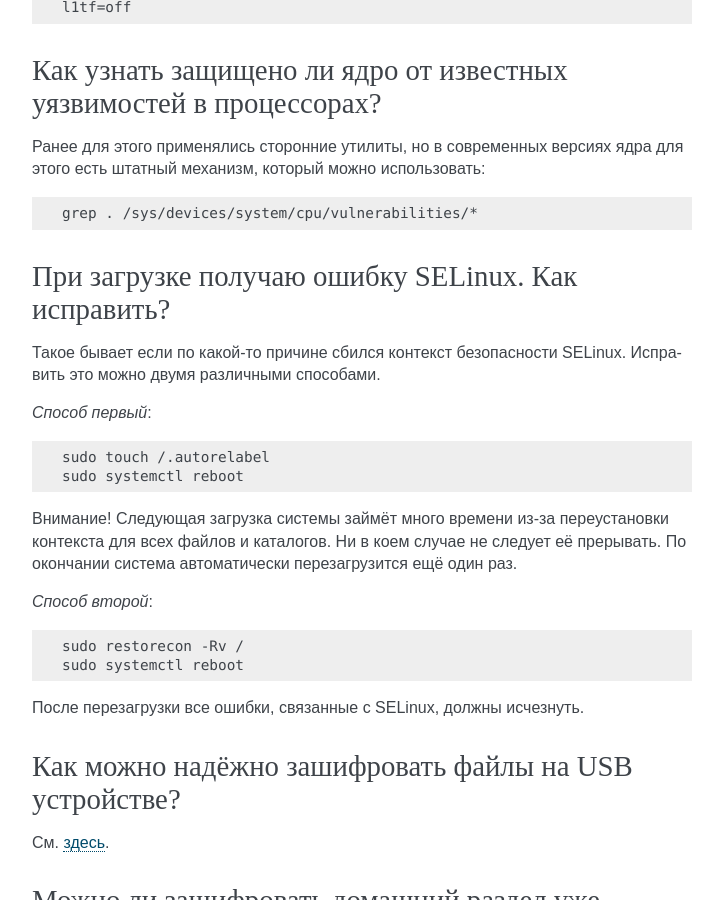
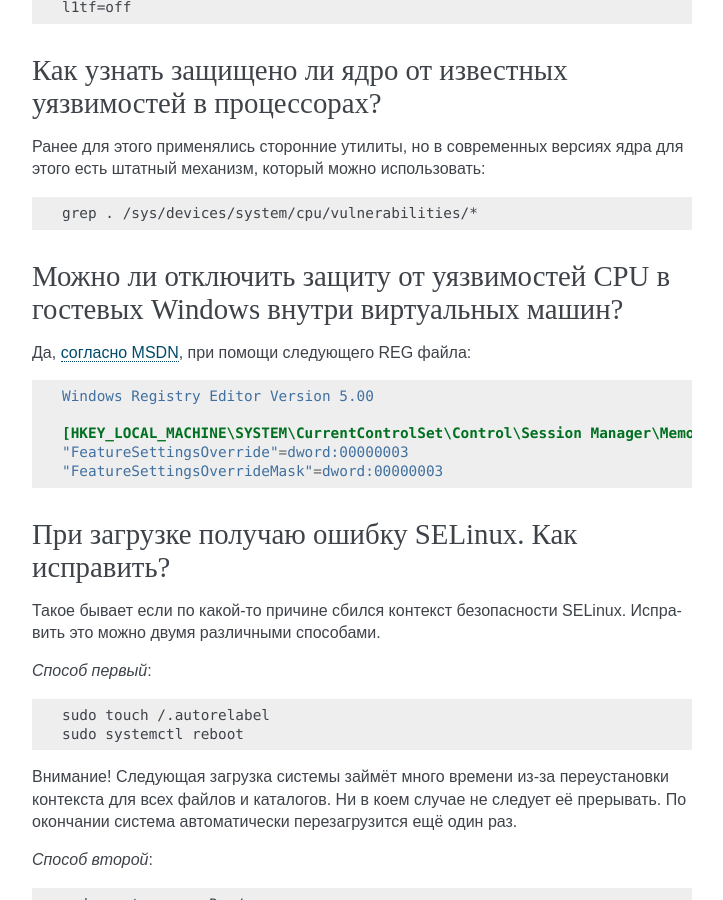
Before and after one commit to RussianFedora/FAQ, a Sphinx documentation site: the page built from source/security.rst, in a window 1280 px wide and 900 px high, scrolled down 5305 px. Shown: the whole window, without its empty margins (388-1111 px from the left). Built offline with Sphinx 7.4.7, drawn with Linux system fonts in a browser that asks for light colours; some of the changed text lies outside the part shown.

Commit message:
Added question about disabling CPU mitigations in Windows guests.

```diff
--- a/source/security.rst
+++ b/source/security.rst
@@ -330,6 +330,22 @@ KPTI - это новый механизм ядра, направленный н
 .. code-block:: bash
 
     grep . /sys/devices/system/cpu/vulnerabilities/*
+
+.. index:: spectre, hardware, vulnerability, disable, mitigation, windows
+.. _windows-cpuvuln:
+
+Можно ли отключить защиту от уязвимостей CPU в гостевых Windows внутри виртуальных машин?
+============================================================================================
+
+Да, `согласно MSDN <https://support.microsoft.com/en-us/help/4072698/>`__, при помощи следующего REG файла:
+
+.. code-block:: ini
+
+    Windows Registry Editor Version 5.00
+
+    [HKEY_LOCAL_MACHINE\SYSTEM\CurrentControlSet\Control\Session Manager\Memory Management]
+    "FeatureSettingsOverride"=dword:00000003
+    "FeatureSettingsOverrideMask"=dword:00000003
 
 .. index:: selinux, error
 .. _selinux-boot-error:
```
